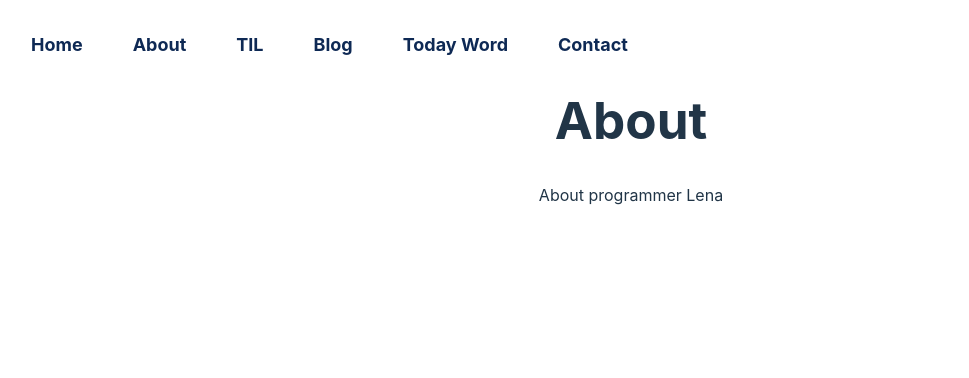
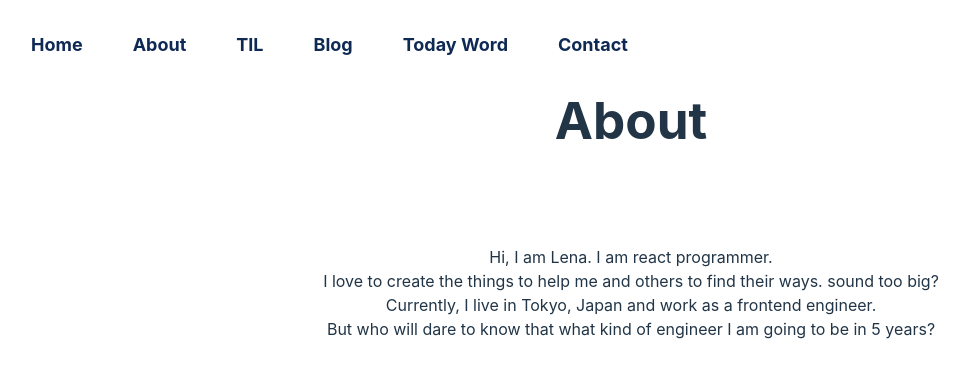
Before and after one commit to lenayoo/LENABlog, a React (Vite) app: page /about in a window 1280 px wide. Shown: the top 378 px of the page, without its empty margins (24-993 px from the left). Built offline with nearby package versions, Linux system fonts and the light colour scheme.

Commit message:
finish about section

```diff
--- a/src/pages/About.jsx
+++ b/src/pages/About.jsx
@@ -8,7 +8,17 @@ function About() {
         <NavBar />
       </div>
       <h1>About</h1>
-      <p>About programmer Lena</p>
+      <div className="about-intro">
+        <p>
+          Hi, I am Lena. I am react programmer. <br />I love to create the
+          things to help me and others to find their ways. sound too big?
+          <br />
+          Currently, I live in Tokyo, Japan and work as a frontend engineer.{' '}
+          <br />
+          But who will dare to know that what kind of engineer I am going to be
+          in 5 years?
+        </p>
+      </div>
     </div>
   )
 }
--- a/src/pages/style.css
+++ b/src/pages/style.css
@@ -3,6 +3,12 @@
   height: 100vh;
   padding: 15px;
   text-align: center;
+}
+
+/* About */
+.about-intro {
+  width: 60%;
+  margin: 6em auto;
 }
 
 /* TIL */
```
